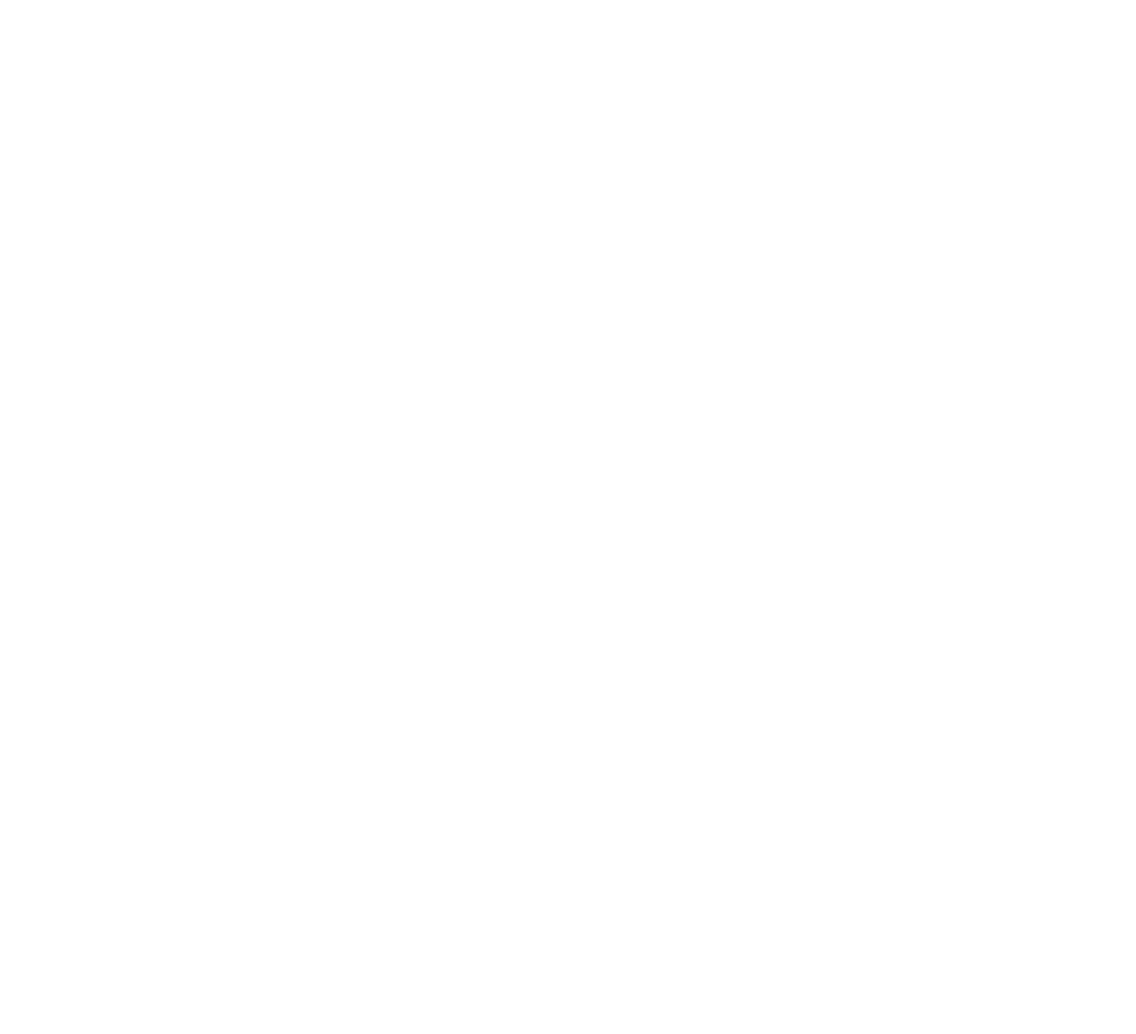
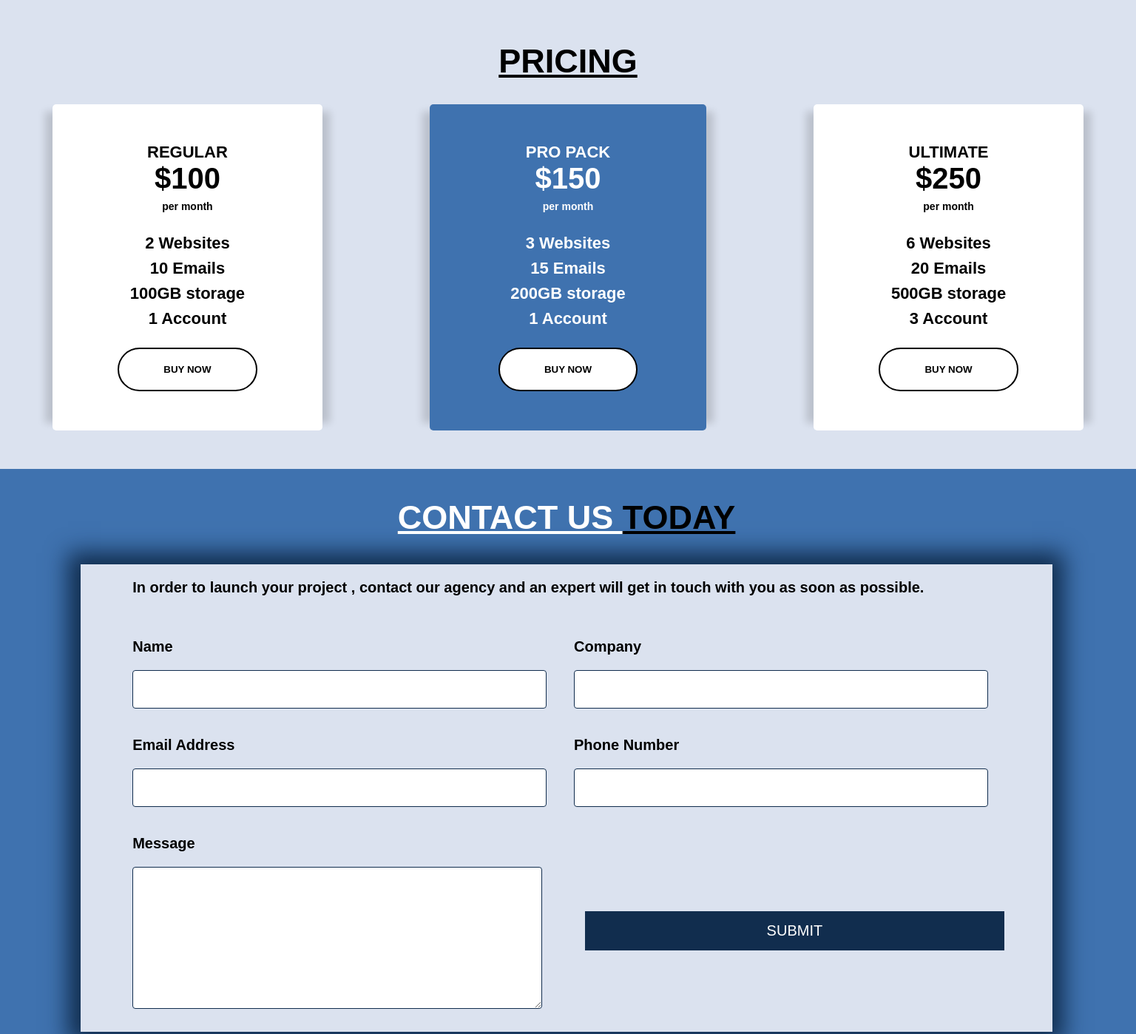
Before and after one commit to Abbassihraf/Web-agency, a plain HTML site: page Webagency/Dev/index.html in a window 1536 px wide. Shown: the top 1398 px of the page at 74% size. Before the commit the page ends 800 px from the top, so only its background shows below. Drawn offline with Linux system fonts and the light colour scheme.

Commit message:
pricing & contact us
All versions are done , verify it .

```diff
--- /dev/null
+++ b/Webagency/Dev/contact_us.css
@@ -0,0 +1,217 @@
+
+.Contact{
+    font-family: 'Montserrat', sans-serif;
+    background-color: #3f72af;
+    margin-top: -20px;
+    padding-bottom:30px;
+
+}
+
+.Contact__title h1{
+    text-transform: uppercase;
+    text-align: center;
+    font-weight: bolder;
+    padding-top: 40px;
+    text-decoration: underline;
+    font-weight: 900;
+}
+
+.container__contact p{
+    display: none;
+}
+
+.us{
+    color: white;
+    text-decoration: underline white;
+
+}
+
+.container__contact label{
+    display: block;
+    padding-bottom: 20px;
+    padding-top: 20px;
+    font-size: 20px;
+    font-weight: bolder;
+}
+
+
+.container__contact input{
+    padding: 20px 20px;
+    width: 90%;
+    border: 1px solid #112d4e;
+    border-radius: 4px;
+    font-weight: 900;
+}
+
+.container__contact form{
+    background-color:#dbe2ef;
+    margin-left: 20px;
+    margin-right: 20px;
+    padding-right: 20px;
+
+
+}
+
+.container__contact button{
+    background-color: #112d4e;
+    border: none;
+    color: white;
+    padding: 15px 100px;
+    text-align: center;
+    text-decoration: none;
+    display: inline-block;
+    font-size: 20px;
+    text-transform: uppercase;
+    margin-left: 10px;
+    margin-top: 20px;
+    width: 100%;
+    margin-bottom: 30px;
+}
+
+textarea,#Email,#Msg,#phone,#Company,#Name {
+    margin-left: 10px;
+}
+#Msg{
+    padding: 0px;
+}
+#area{
+    margin: 0px;
+    width: 90%;
+    border: 1px solid #112d4e;
+    border-radius: 4px;
+    font-weight: 900;
+    padding: 20px 20px;
+}
+
+
+@media only screen and (min-width: 1440px){
+    .container__contact{
+        margin-top: -40px;
+    }
+    .Contact__title{
+        font-size: 30px;
+        font-weight: bolder;
+    }
+
+    .container__contact p{
+        display: block;
+        grid-column: 1/3;
+        font-size: 24px;
+        padding-left: 15px;
+        font-weight: bold;
+        margin-bottom: 0px;
+    }
+    .container__contact form{
+        margin-right: auto;
+        display: grid;
+        grid-template-columns: 50% 50%;
+        grid-template-rows: 15% 20% 20% 45%;
+        width: 80%;
+        margin-right: auto;
+        margin-left: auto;
+        padding-bottom: 20px;
+        -webkit-box-shadow: -1px 0px 29px 16px #112d4e;
+        -moz-box-shadow: -1px 0px 29px 16px #112d4e;
+        box-shadow: -1px 0px 29px 16px #112d4e;
+    }
+
+    .container__contact input{
+        padding-right: 10px;
+        padding-top: 15px;
+        border: 1px solid #112d4e;
+        border-radius: 4px;
+        font-weight: 800;
+    }
+    .sub {
+        text-transform: uppercase;
+        font-weight: bold;
+        grid-column: 2/3;
+        grid-row: 4/5;
+        align-self: center;
+        justify-self: center;
+        cursor: pointer;
+        font-weight:900;
+    }
+
+    button.sub{
+        width: 50%;
+    }
+    #Email,#Msg,#phone,#Company,#Name{
+        padding-top: 0px;
+    }
+
+    form button:hover{
+        background-color: #3f72af;
+    }
+    #area{
+        margin: 0px;
+        width: 88.5%;
+
+}
+}
+
+@media only screen and (min-width: 768px){
+    .container__contact{
+        margin-top: -40px;
+        margin-left: 20px;
+        margin-right: 24px;
+    }
+    .Contact__title{
+        font-size: 30px;
+        font-weight: bolder;
+    }
+
+    .container__contact p{
+        display: block;
+        grid-column: 1/3;
+        font-size: 20px;
+        font-weight: bold;
+        margin-bottom: 0px;
+        text-align: justify;
+        padding-left: 10px;
+    }
+    .container__contact form{
+        display: grid;
+        grid-template-columns: 50% 50%;
+        grid-template-rows: 15% 25% 25% 50%;
+        padding-left: 60px;
+        padding-right:60px;
+        padding-bottom: 100px;
+        -webkit-box-shadow: -1px 0px 29px 16px #112d4e;
+        -moz-box-shadow: -1px 0px 29px 16px #112d4e;
+        box-shadow: -1px 0px 29px 16px #112d4e;
+    }
+
+    .container__contact input{
+        padding-right: 10px;
+        border: 1px solid #112d4e;
+        border-radius: 4px;
+    }
+    .sub{
+        height: 60px;
+        text-transform: uppercase;
+        font-weight: bold;
+        grid-column: 2/3;
+        grid-row: 4/5;
+        align-self: center;
+        cursor: pointer;
+        width: 95%;
+        text-align: center;
+        }
+
+    form button:hover{
+        background-color: #3f72af;
+    }
+    #area{
+        margin: 0px;
+        width: 86%;
+    }
+
+}
+
+@media only screen and (min-width: 1024px){
+    #area{
+        margin: 0px;
+        width: 87.3%;
+    }
+}
--- a/Webagency/Dev/index.html
+++ b/Webagency/Dev/index.html
@@ -4,6 +4,8 @@
         <meta charset="UTF-8">
         <meta name="viewport" content="width=device-width, initial-scale=1.0">
         <meta http-equiv="X-UA-Compatible" content="ie=edge">
+        <link rel="stylesheet" href="pricing.css">
+        <link rel="stylesheet" href="contact_us.css">
         <title>Youweb</title>
     </head>
     <body>
@@ -29,10 +31,111 @@
         <section></section>
         <!------------------------------------///fin de la section team ///------------------------------------>
         <!-----------------------début de la section pricing par "Achraf"---------------------->
-        <section></section>
+        <section class="pricing">
+
+    <div class="pricing__title">
+        <h1>pricing</h1>
+    </div>
+    <div class="card1">
+        <div class="card__regular">
+            <p>REGULAR
+                <br>
+                    <span class="dollar">$100</span>
+                    <br>
+                        <span class="month">
+                            per month</span>
+                    </p>
+                    <ul>
+                        <li>2 Websites</li>
+                        <li>10 Emails</li>
+                        <li>100GB storage</li>
+                        <li>1 Account</li>
+                    </ul>
+                    <a href="checkout.html">
+                        <button>buy now</button>
+                    </a>
+
+                </div>
+            </div>
+
+            <div class="card2">
+                <div class="card__regular">
+                    <p>PRO PACK
+                        <br>
+                            <span class="dollar">$150</span>
+                            <br>
+                                <span class="month">
+                                    per month</span>
+                            </p>
+
+                            <ul>
+                                <li>3 Websites</li>
+                                <li>15 Emails</li>
+                                <li>200GB storage</li>
+                                <li>1 Account</li>
+                            </ul>
+                            <button>buy now</button>
+
+                        </div>
+                    </div>
+
+                    <div class="card3">
+                        <div class="card__regular">
+                            <p>ULTIMATE
+                                <br>
+                                    <span class="dollar">$250</span>
+                                    <br>
+                                        <span class="month">
+                                            per month</span>
+                                    </p>
+
+                                    <ul>
+                                        <li>6 Websites</li>
+                                        <li>20 Emails</li>
+                                        <li>500GB storage</li>
+                                        <li>3 Account</li>
+                                    </ul>
+                                    <button>buy now</button>
+
+                                </div>
+                            </div>
+
+                        </section>
         <!------------------------------------///fin de section pricing ///------------------------------------>
         <!-----------------------début de la  section Contact us  par "Achraf"---------------------->
-        <section></section>
+        <section id="6" class="Contact">
+            <div class="container__contact">
+                <div class="Contact__title">
+                            <h1><span class="us">Contact US </span><span class="today">today</span> </h1>
+                </div>
+                <form>
+                <p>In order to launch your project , contact our agency and an expert will get in touch with you as soon as possible.</p>
+                <div id="Name">
+                    <label>Name</label>
+                    <input type="text" required>
+                </div>
+                <div id="Company">
+                    <label>Company</label>
+                    <input type="text">
+                </div>
+                <div id="Email">
+                    <label>Email Address</label>
+                    <input type="email" required>
+                </div>
+                <div id="phone">
+                    <label>Phone Number</label>
+                    <input type="text" required>
+                </div>
+                <div id="Msg">
+                    <label>Message</label>
+                    <textarea id="area" style="height:150px" required></textarea>
+                </div>
+                <div class="sub">
+                <button>submit</button>
+            </div>
+            </form>
+        </div>
+    </section>
         <!------------------------------------///fin de section contact us ///------------------------------------>
         <!-----------------------début de la  section footer  par "oumaima"---------------------->
         <footer ></footer>
--- /dev/null
+++ b/Webagency/Dev/pricing.css
@@ -0,0 +1,247 @@
+body{
+    margin: 0;
+    padding: 0;
+}
+
+.pricing{
+    font-family: 'Montserrat', sans-serif;
+    background-color: #dbe2ef;
+    width: 100%;
+    padding-bottom: 32px;
+    font-weight: 600;
+}
+
+.card1{
+    background-color: white;
+    margin:20px 40px;
+    padding: 30px;
+    border-width: 3px;
+    -moz-border-radius: 5px;
+    -webkit-border-radius: 5px;
+    border-radius: 5px;
+    -moz-box-shadow: 20px 0 10px -10px rgba(0, 0, 0, .15), -20px 0 10px -10px rgba(0, 0, 0, .15);
+    -webkit-box-shadow: 20px 0 10px -10px rgba(0, 0, 0, .15), -20px 0 10px -10px rgba(0, 0, 0, .15);
+    box-shadow: 20px 0 10px -10px rgba(0, 0, 0, .15), -20px 0 10px -10px rgba(0, 0, 0, .15);
+
+}
+
+.pricing__title{
+    text-transform: uppercase;
+    text-align: center;
+    font-weight: bolder;
+    padding-top: 20px;
+    text-decoration: underline;
+}
+.card__regular{
+    text-align: center;
+}
+
+.card__regular ul{
+    padding: 0;
+    list-style: none;
+
+}
+
+.card__regular li {
+    padding: 4px;
+}
+.dollar{
+    font-size: 40px;
+    font-weight: 900;
+}
+
+.month{
+    font-size: 14px;
+}
+
+.card1 button{
+    background-color: transparent;
+    border-radius: 40px;
+    border: 2px solid;
+    padding: 15px 56px;
+    text-align: center;
+    text-transform: uppercase;
+    font-weight: bolder;
+    cursor: pointer;
+}
+
+
+
+
+.card2{
+    background-color: #3f72af;
+    margin:20px 40px;
+    padding: 30px;
+    color: white;
+    border-width: 3px;
+    -moz-border-radius: 5px;
+    -webkit-border-radius: 5px;
+    border-radius: 5px;
+    -moz-box-shadow: 20px 0 10px -10px rgba(0, 0, 0, .15), -20px 0 10px -10px rgba(0, 0, 0, .15);
+    -webkit-box-shadow: 20px 0 10px -10px rgba(0, 0, 0, .15), -20px 0 10px -10px rgba(0, 0, 0, .15);
+    box-shadow: 20px 0 10px -10px rgba(0, 0, 0, .15), -20px 0 10px -10px rgba(0, 0, 0, .15);
+}
+
+.card2 button{
+    background-color: white;
+    border-radius: 40px;
+    border: 2px solid;
+    padding: 15px 56px;
+    text-align: center;
+    text-transform: uppercase;
+    font-weight: bolder;
+    cursor: pointer;
+}
+
+.card3{
+    background-color: white;
+    margin:20px 40px;
+    padding: 30px;
+    border-width: 3px;
+    -moz-border-radius: 5px;
+    -webkit-border-radius: 5px;
+    border-radius: 5px;
+    -moz-box-shadow: 20px 0 10px -10px rgba(0, 0, 0, .15), -20px 0 10px -10px rgba(0, 0, 0, .15);
+    -webkit-box-shadow: 20px 0 10px -10px rgba(0, 0, 0, .15), -20px 0 10px -10px rgba(0, 0, 0, .15);
+    box-shadow: 20px 0 10px -10px rgba(0, 0, 0, .15), -20px 0 10px -10px rgba(0, 0, 0, .15);
+}
+
+.card3 button{
+    background-color: transparent;
+    border-radius: 40px;
+    border: 2px solid;
+    padding: 15px 56px;
+    text-align: center;
+    text-transform: uppercase;
+    font-weight: bolder;
+    cursor: pointer;
+
+}
+
+
+
+@media only screen and (min-width: 1440px){
+    .pricing{
+        font-size: 24px;
+        display: grid;
+        grid-template-columns: 33% 34% 33%;
+        grid-template-rows: 20% 90%;
+    }
+    .pricing__title{
+        grid-column: 2/3;
+        grid-row: 1/2;
+        font-weight: bolder;
+        font-size: 30px;
+    }
+    .card1{
+        grid-column: 1/2;
+        grid-row: 2/3;
+        margin-left: auto;
+        margin-right: auto;
+
+       }
+    .card2{
+        grid-column: 2/3;
+        grid-row: 2/3;
+        margin-left: auto;
+        margin-right: auto;
+        width: 70%;
+        height: 75%;
+
+    }
+    .card3{
+        grid-column: 3/4;
+        grid-row: 2/3;
+        margin-left: auto;
+        margin-right: auto;
+        width: 70%;
+        height: 75%;
+    }
+
+    .card1 button:hover{
+        background-color: #3f72af;
+        color: white;
+    }
+
+    .card2 button:hover{
+        background-color: #112d4e;
+        color: white;
+    }
+
+    .card3 button:hover{
+        background-color: #3f72af;
+        color: white;
+    }
+
+    .card1:hover{
+        -webkit-box-shadow: 0px 0px 10px 1px rgba(0,0,0,1);
+        -moz-box-shadow: 0px 0px 10px 1px rgba(0,0,0,1);
+        box-shadow: 0px 0px 10px 1px #112d4e;
+        background-color: #3f72af;
+        color: white;
+    }
+    .card2:hover{
+        -webkit-box-shadow: 0px 0px 10px 1px rgba(0,0,0,1);
+        -moz-box-shadow: 0px 0px 10px 1px rgb(255, 23, 23);
+        box-shadow: 0px 0px 10px 1px #112d4e;
+        background-color: #112d4e;
+        color: #dbe2ef;
+    }
+    .card3:hover{
+        -webkit-box-shadow: 0px 0px 10px 1px rgb(0, 0, 0);
+        -moz-box-shadow: 0px 0px 10px 1px rgba(0,0,0,1);
+        box-shadow: 0px 0px 10px 1px #112d4e;
+        background-color: #3f72af;
+        color: white;
+    }
+    .pricing button{
+        padding:20px 60px
+    }
+
+}
+
+@media only screen and (min-width: 768px){
+    .pricing{
+        font-size: 22px;
+        display: grid;
+        grid-template-columns: 33% 34% 33%;
+        grid-template-rows: 20% 90%;
+    }
+    .pricing__title{
+        grid-column: 2/3;
+        grid-row: 1/2;
+        font-weight: bolder;
+        font-size: 30px;
+    }
+    .card1{
+        grid-column: 1/2;
+        grid-row: 2/3;
+        margin-left: auto;
+        margin-right: auto;
+        width: 60%;
+        height: 70%;
+       }
+    .card2{
+        grid-column: 2/3;
+        grid-row: 2/3;
+        margin-left: auto;
+        margin-right: auto;
+        width: 60%;
+        height: 70%;
+
+    }
+    .card3{
+        grid-column: 3/4;
+        grid-row: 2/3;
+        margin-left: auto;
+        margin-right: auto;
+        width: 60%;
+        height: 70%;
+    }
+
+    .pricing button{
+        padding:20px 60px
+    }
+
+
+}
```
